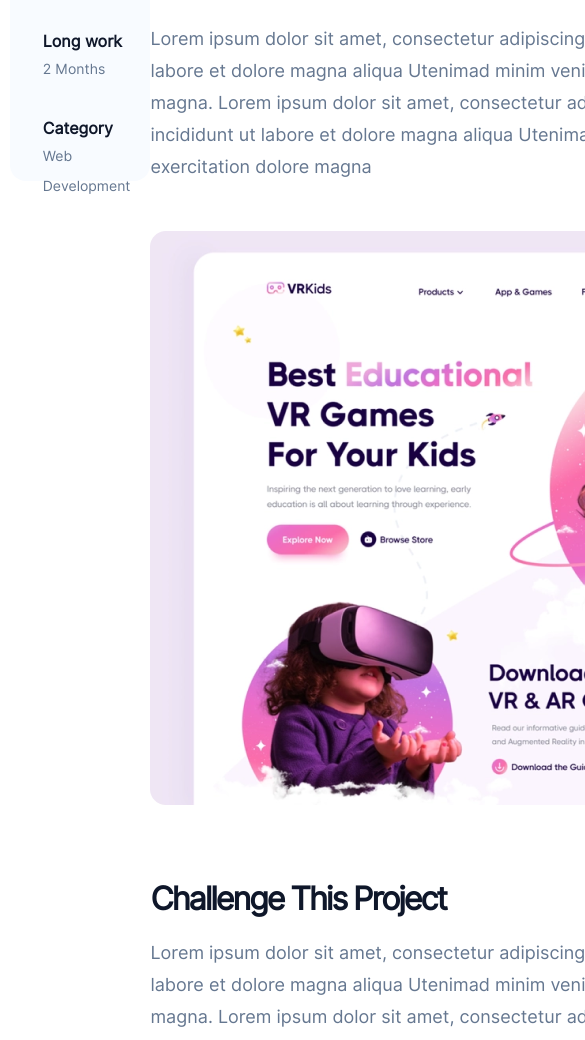
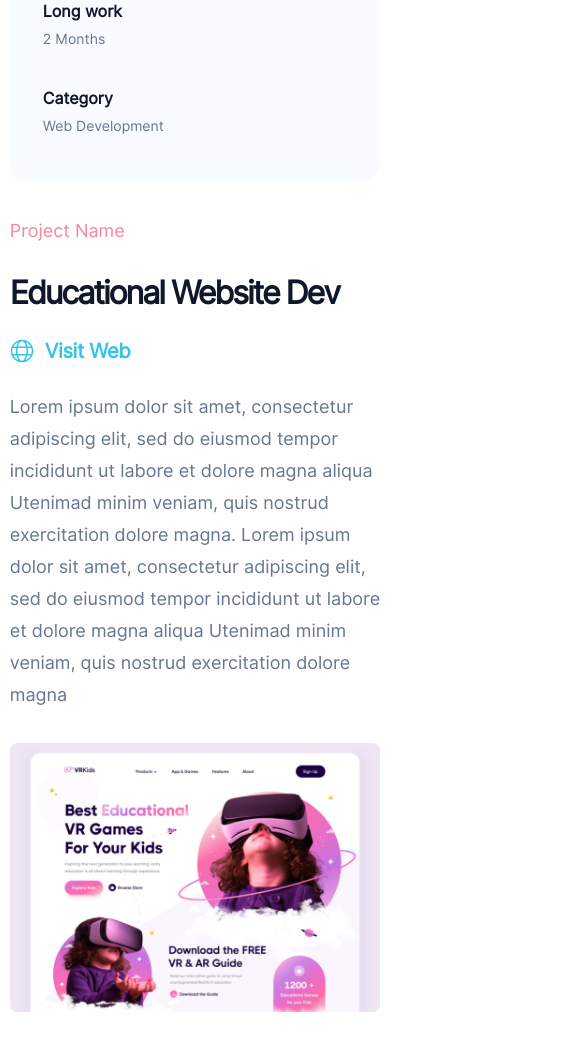
Before and after one commit to Nikita5933/Nagency, a website: page pages/detailProjects.html in a window 390 px wide. Shown: the part 517-1557 px from the top of the page, 585 px wide, since content can reach past the window. Drawn offline with Linux system fonts and the light colour scheme.

Commit message:
completed detailProjects adaptive

```diff
--- a/assets/css/media.scss
+++ b/assets/css/media.scss
@@ -39,6 +39,11 @@
   .footer {
     &__wrapper {
       gap: 56px;
+    }
+  }
+  .project-name {
+    &__aside {
+      width: 300px;
     }
   }
 }
@@ -199,6 +204,21 @@
       &-phone {
         max-width: 220px;
       }
+    }
+  }
+  .project-name {
+    &__aside {
+      width: 210px;
+    }
+    &__head {
+      column-gap: 0;
+      justify-content: space-between;
+    }
+    &__wrapper {
+      justify-content: space-around;
+    }
+    &__section {
+      max-width: 675px;
     }
   }
 }
@@ -403,6 +423,20 @@
     &__wrapper {
       flex-wrap: wrap;
       gap: 20px;
+    }
+  }
+  .project-name {
+    &__aside {
+      width: 100%;
+      max-width: 100%;
+    }
+    &__section {
+      max-width: 100%;
+    }
+    &__wrapper {
+      flex-wrap: wrap;
+      justify-content: flex-start;
+      gap: 40px;
     }
   }
 }
@@ -681,6 +715,18 @@
     &__form {
       margin-top: 44px;
       max-width: 100%;
+    }
+  }
+  .project-name {
+    &__head {
+      grid-template-columns: 1fr;
+    }
+    &__title {
+      margin-bottom: 16px;
+    }
+    &__web {
+      grid-column: 1;
+      grid-row: 3;
     }
   }
 }
@@ -1031,6 +1077,27 @@
   .projects_page {
     margin-top: 70px;
   }
+  .project-name {
+    margin-bottom: 80px;
+    &__title {
+      font-size: 32px;
+      line-height: 52px;
+    }
+    &__head {
+      margin-bottom: 24px;
+    }
+    &__pict {
+      margin: 32px 0;
+    }
+    &__subtitle {
+      font-size: 24px;
+      line-height: 35px;
+      margin-bottom: 24px;
+    }
+    &__text {
+      margin-bottom: 24px;
+    }
+  }
 }
 @media (max-width: 450px) {
   .footer {
--- a/assets/css/styles.scss
+++ b/assets/css/styles.scss
@@ -2320,6 +2320,10 @@ text-align: center;
   &__pict  {
     margin-top: 48px;
     margin-bottom: 64px;
+    &  img {
+      display: block;
+      width: 100%;
+    }
   }
   &__subtitle {
     margin: 0 0 12px 0;
--- a/pages/detailProjects.html
+++ b/pages/detailProjects.html
@@ -20,7 +20,7 @@
                 </svg>
                 </label>
                 <input id="menu-button" class="burger-button" type="checkbox">
-                <div class="burger__wrapper">
+                <div class="burger__wrapper burger__wrapper_alt">
                     <label for="menu-button" class="burger__nav-close"><svg width="24px" height="24px" viewBox="0 0 24 24" fill="none" xmlns="http://www.w3.org/2000/svg"><path fill-rule="evenodd" clip-rule="evenodd" d="M19.207 6.207a1 1 0 0 0-1.414-1.414L12 10.586 6.207 4.793a1 1 0 0 0-1.414 1.414L10.586 12l-5.793 5.793a1 1 0 1 0 1.414 1.414L12 13.414l5.793 5.793a1 1 0 0 0 1.414-1.414L13.414 12l5.793-5.793z" fill="#000000"/></svg></label>
                     <menu class="header__menu">
                         <li class="header__menu-item"><a class="header__menu-link" href="../index.html">Home</a></li>
```
Also changed, not shown: assets/css/style.css, 1 other file.
